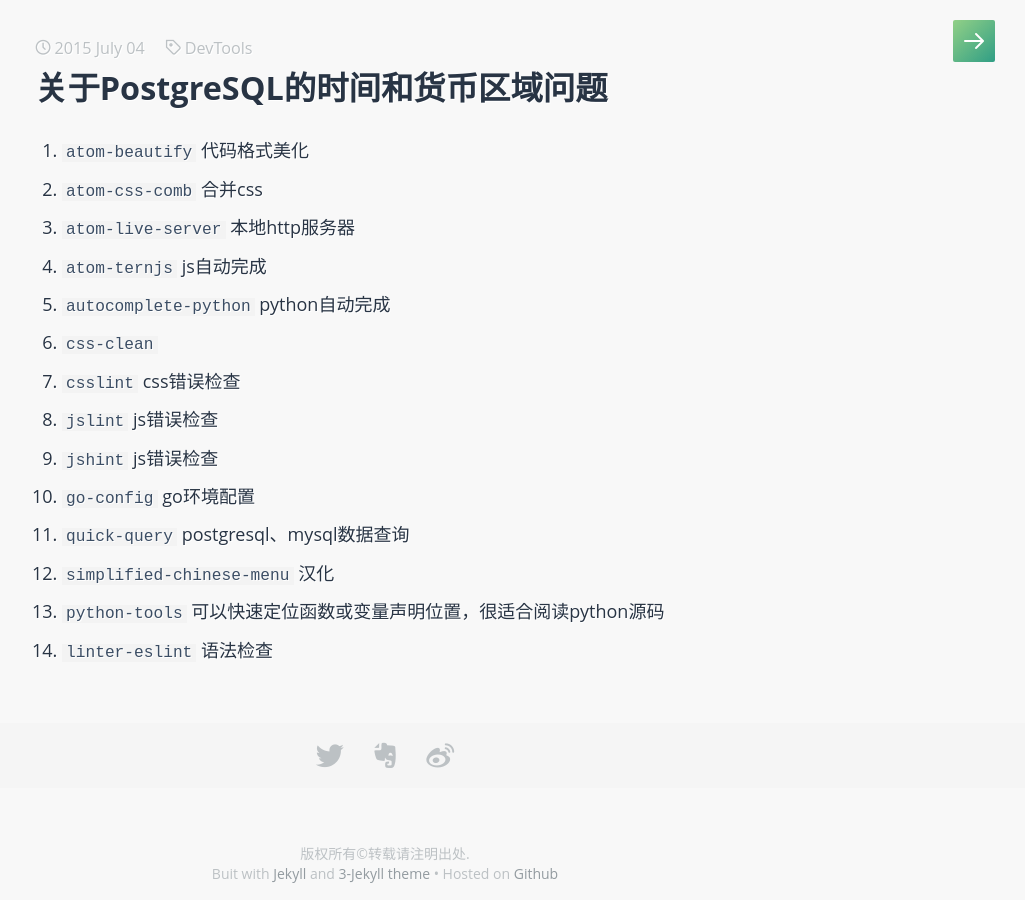
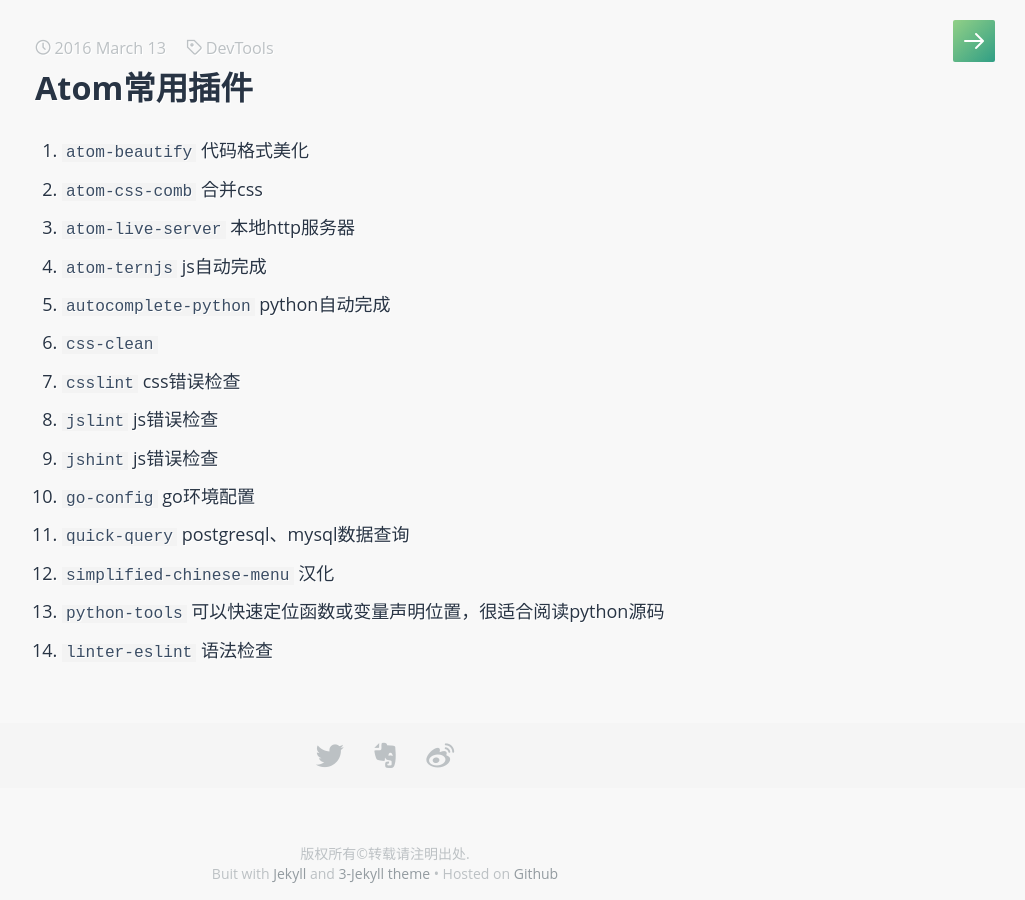
Before and after one commit to ty4z2008/ty4z2008.github.io, a Jekyll site: the page built from _posts/2016-03-13-atom-plugins.markdown, in a window 1280 px wide. Shown: the whole page, without its empty margins (255-1280 px from the left). Built offline with Jekyll 4.4.1, drawn with Linux system fonts in a browser that asks for light colours; comment, search, counter and statistics services are not loaded.

Commit message:
Update 2016-03-13-atom-plugins.markdown

```diff
--- a/_posts/2016-03-13-atom-plugins.markdown
+++ b/_posts/2016-03-13-atom-plugins.markdown
@@ -1,7 +1,7 @@
 ---
 layout: post
-title:  "关于PostgreSQL的时间和货币区域问题"
-date:   2015-07-04 23:59:49
+title:  "Atom常用插件"
+date:   2016-03-13 16:32:49
 categories: Dev Tools
 tags: DevTools
 ---
```
